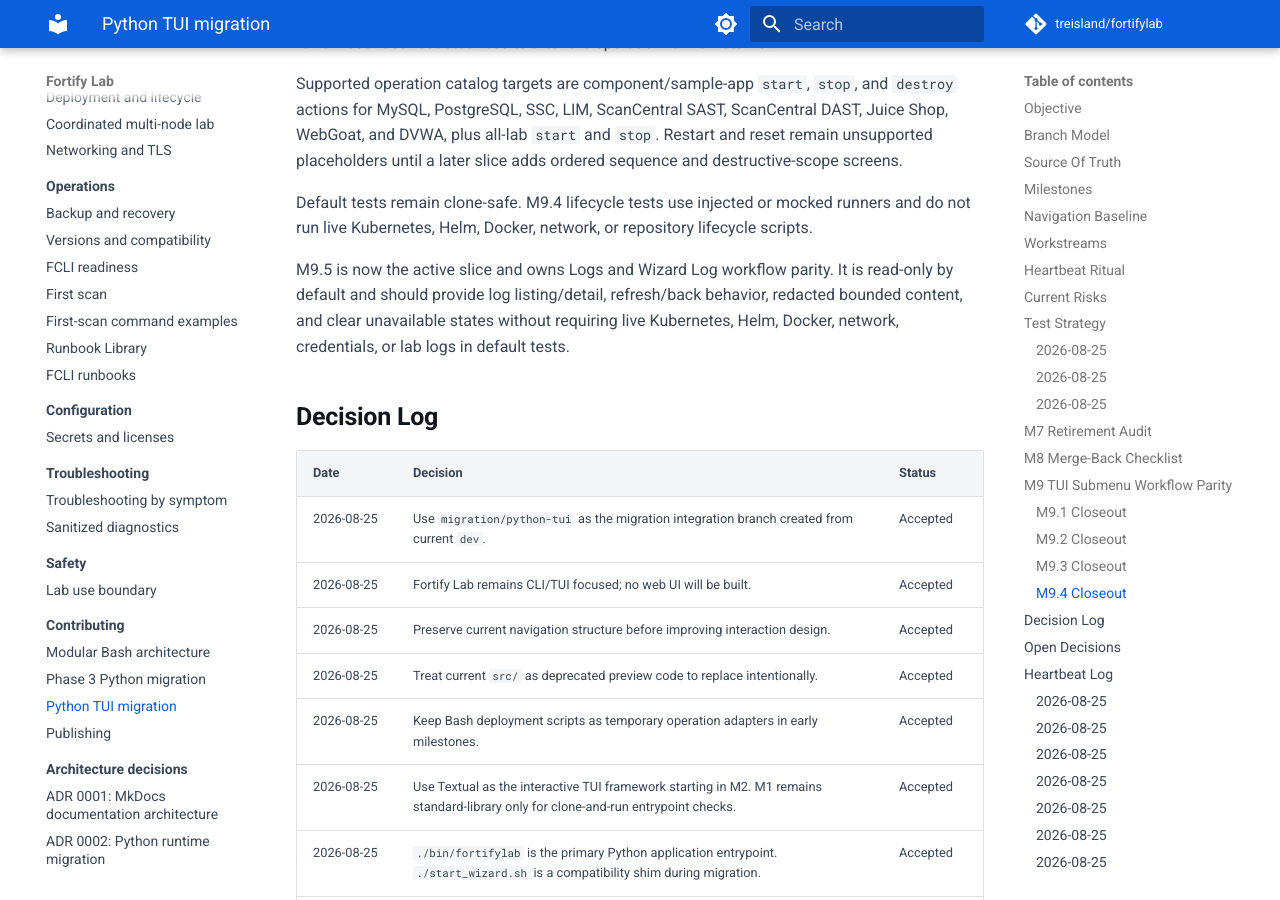
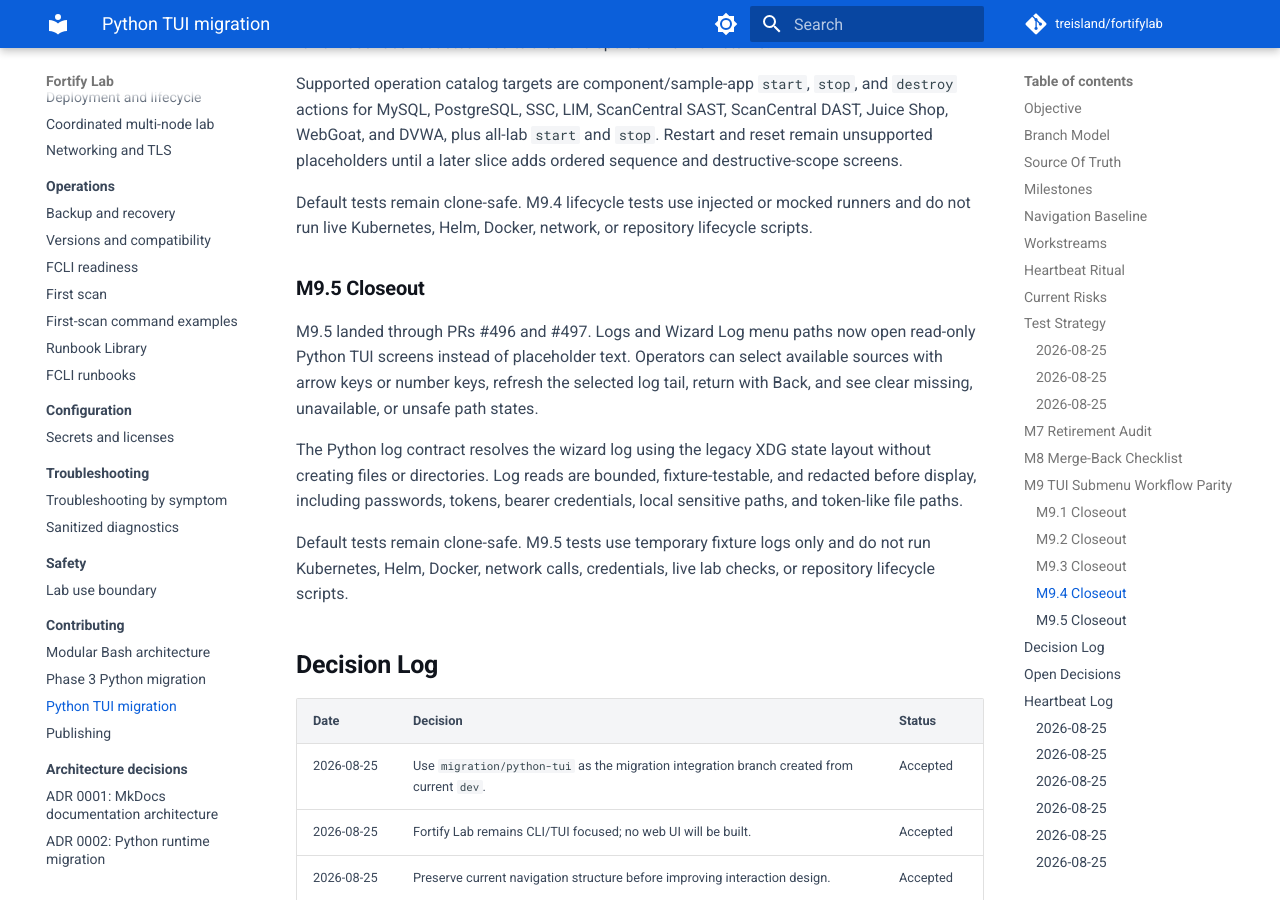
Before and after one commit to treisland/fortifylab, an MkDocs documentation site: the page built from docs/development/python-tui-migration.md, in a window 1280 px wide and 900 px high, scrolled down 14059 px. Built offline with MkDocs 1.6.1 and Material for MkDocs 9.7.7, drawn with Linux system fonts in a browser that asks for light colours; comment, search, counter and statistics services are not loaded.

Commit message:
chore: close M9.5 logs workflow

```diff
--- a/docs/development/python-tui-migration.md
+++ b/docs/development/python-tui-migration.md
@@ -450,10 +450,21 @@
 runners and do not run live Kubernetes, Helm, Docker, network, or repository
 lifecycle scripts.
 
-M9.5 is now the active slice and owns Logs and Wizard Log workflow parity. It is
-read-only by default and should provide log listing/detail, refresh/back
-behavior, redacted bounded content, and clear unavailable states without requiring
-live Kubernetes, Helm, Docker, network, credentials, or lab logs in default tests.
+### M9.5 Closeout
+
+M9.5 landed through PRs #496 and #497. Logs and Wizard Log menu paths now open
+read-only Python TUI screens instead of placeholder text. Operators can select
+available sources with arrow keys or number keys, refresh the selected log tail,
+return with Back, and see clear missing, unavailable, or unsafe path states.
+
+The Python log contract resolves the wizard log using the legacy XDG state layout
+without creating files or directories. Log reads are bounded, fixture-testable,
+and redacted before display, including passwords, tokens, bearer credentials,
+local sensitive paths, and token-like file paths.
+
+Default tests remain clone-safe. M9.5 tests use temporary fixture logs only and
+do not run Kubernetes, Helm, Docker, network calls, credentials, live lab checks,
+or repository lifecycle scripts.
 
 ## Decision Log
 
```
Also changed, not shown: 1 other file.
